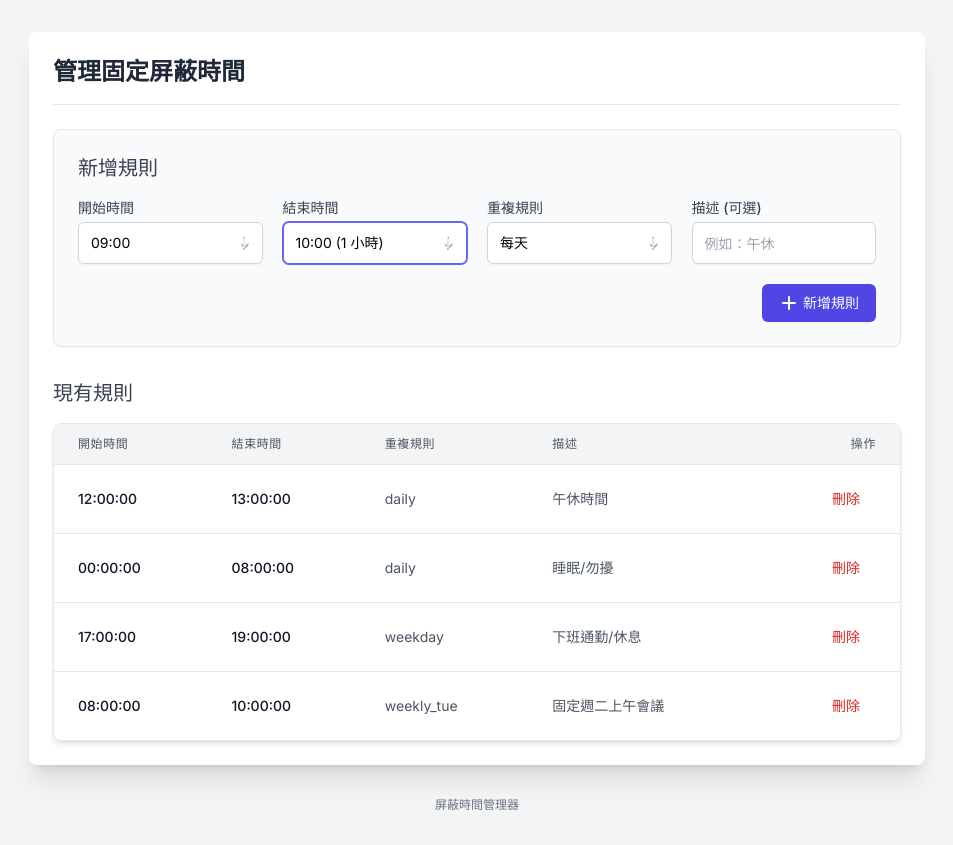
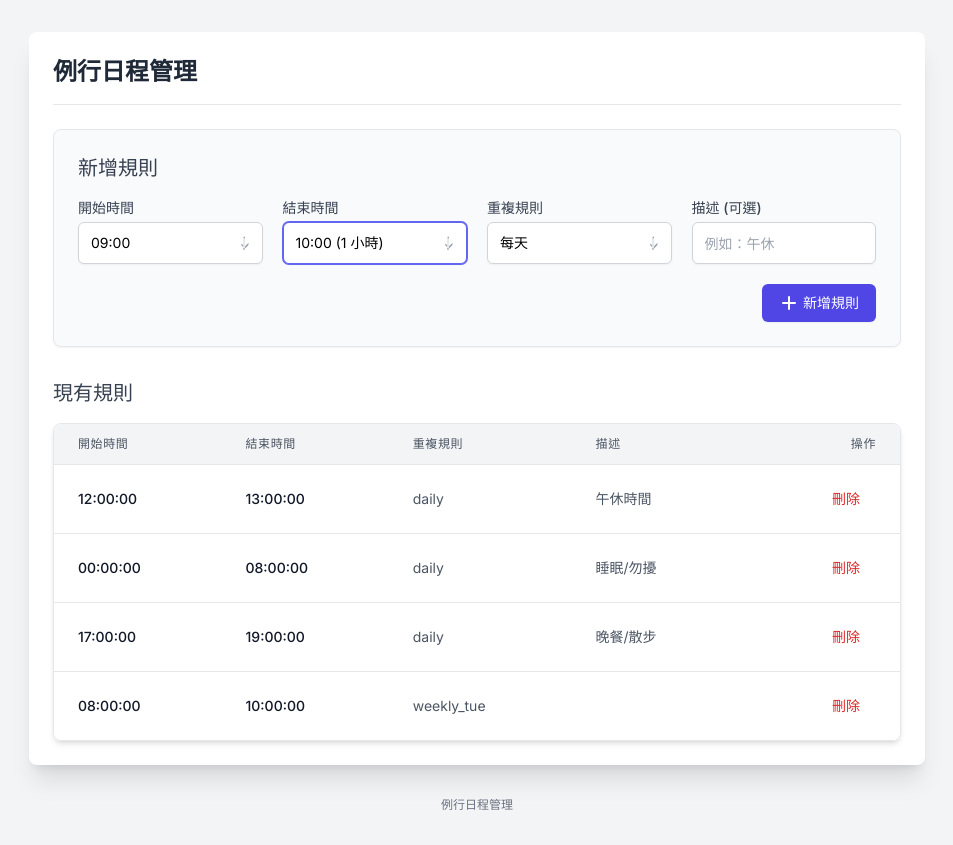
Before and after one commit to Lin-Wei-Han/Notion-Event-Management, a Flask app: page / in a window 1280 px wide. Shown: the whole page, without its empty margins (163-1116 px from the left). Run offline with Flask 3, Linux system fonts and the light colour scheme; parts of the project's set-up code (start-up, migrations or seed data) failed here and were passed over; some libraries are stand-ins or nearby versions.

Commit message:
Update: template

```diff
--- a/config/time.json
+++ b/config/time.json
@@ -14,13 +14,13 @@
   {
     "start_time": "17:00:00",
     "end_time": "19:00:00",
-        "routine": "weekday",
-        "description": "下班通勤/休息"
+    "routine": "daily",
+    "description": "晚餐/散步"
   },
   {
     "start_time": "08:00:00",
     "end_time": "10:00:00",
     "routine": "weekly_tue",
-        "description": "固定週二上午會議"
+    "description": ""
   }
 ]
--- a/templates/blocked_times.html
+++ b/templates/blocked_times.html
@@ -3,7 +3,7 @@
   <head>
     <meta charset="UTF-8" />
     <meta name="viewport" content="width=device-width, initial-scale=1.0" />
-    <title>管理固定屏蔽時間</title>
+    <title>例行日程</title>
     <script src="https://cdn.tailwindcss.com"></script>
     <link
       href="https://fonts.googleapis.com/css2?family=Inter:wght@400;500;600&display=swap"
@@ -101,7 +101,7 @@
   <body class="bg-gray-100 p-4 md:p-8">
     <div class="max-w-4xl mx-auto bg-white p-6 rounded-lg shadow-xl">
       <h1 class="text-2xl font-semibold mb-6 text-gray-800 border-b pb-4">
-        管理固定屏蔽時間
+        例行日程管理
       </h1>
 
       <div id="flash-container">
@@ -443,9 +443,7 @@
         </table>
       </div>
     </div>
-    <footer class="text-center text-gray-500 text-xs mt-8">
-      屏蔽時間管理器
-    </footer>
+    <footer class="text-center text-gray-500 text-xs mt-8">例行日程管理</footer>
 
     {# JavaScript for UI enhancements #}
     <script>
```
Lines whose indentation alone changed are shown as unchanged.
